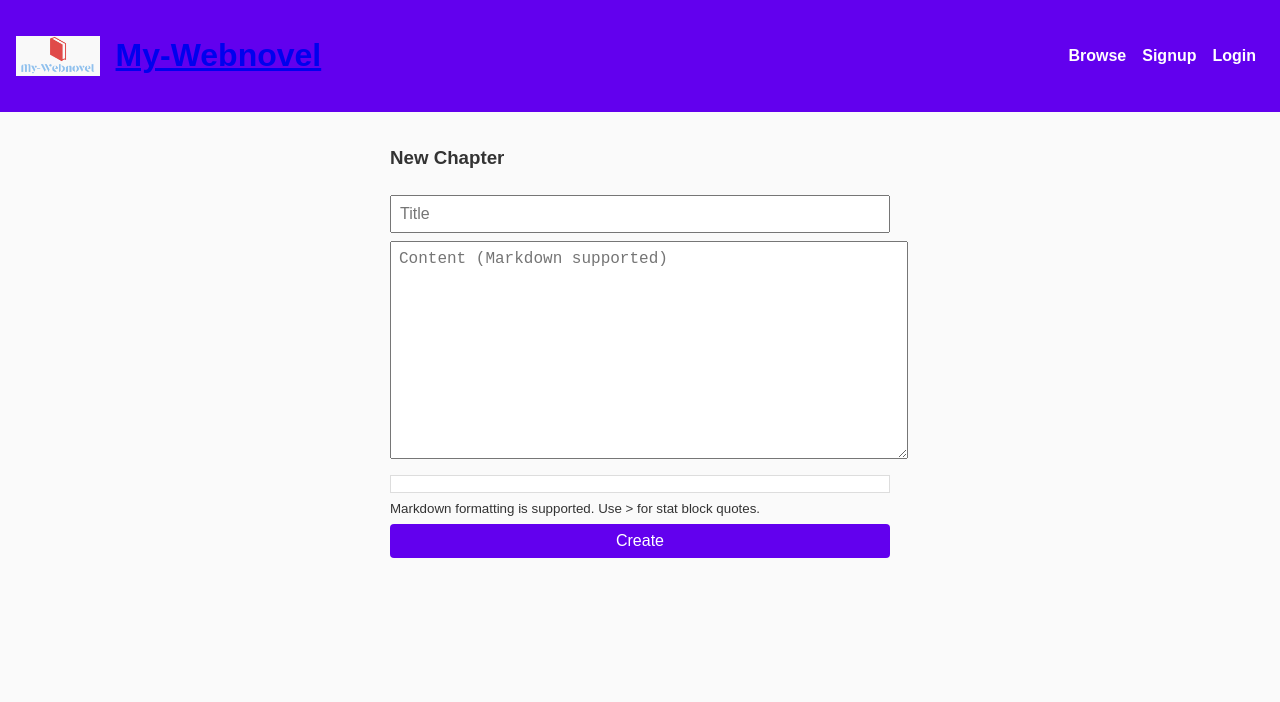
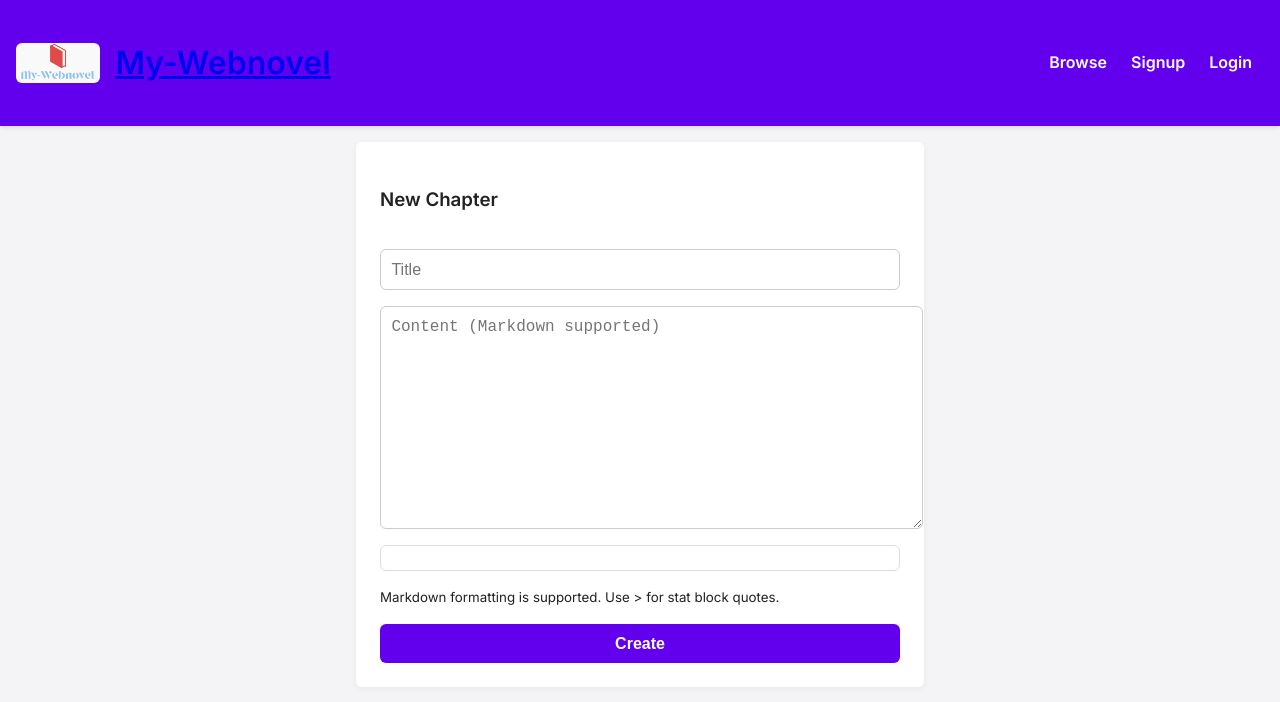
Before and after one commit to onedollarbanana/my-webnovel, a React app in the folder client/: page /fiction/1/new-chapter in a window 1280 px wide. Shown: the top 702 px of the page. Built offline with nearby package versions, Linux system fonts and the light colour scheme.

Commit message:
Improve UI styling for modern look

```diff
--- a/client/index.html
+++ b/client/index.html
@@ -3,6 +3,12 @@
   <head>
     <meta charset="UTF-8" />
     <meta name="viewport" content="width=device-width, initial-scale=1" />
+    <link rel="preconnect" href="https://fonts.googleapis.com" />
+    <link rel="preconnect" href="https://fonts.gstatic.com" crossorigin />
+    <link
+      href="https://fonts.googleapis.com/css2?family=Inter:wght@400;600&display=swap"
+      rel="stylesheet"
+    />
     <title>My-Webnovel</title>
   </head>
   <body>
--- a/client/src/style.css
+++ b/client/src/style.css
@@ -1,46 +1,68 @@
 /* Global styles */
+:root {
+  --primary-color: #6200ee;
+  --secondary-color: #03dac6;
+  --background-color: #f4f4f6;
+  --text-color: #222;
+  --border-radius: 6px;
+}
+
 body {
   margin: 0;
-  font-family: Arial, Helvetica, sans-serif;
-  background-color: #fafafa;
-  color: #333;
+  font-family: 'Inter', Arial, Helvetica, sans-serif;
+  background-color: var(--background-color);
+  color: var(--text-color);
+  line-height: 1.6;
 }
 
 header {
-  background-color: #6200ee;
+  background-color: var(--primary-color);
   color: #fff;
   padding: 1rem;
   display: flex;
   align-items: center;
   justify-content: space-between;
   flex-wrap: wrap;
+  box-shadow: 0 2px 4px rgba(0, 0, 0, 0.1);
 }
 
 header img {
   height: 40px;
   margin-right: 1rem;
+  border-radius: var(--border-radius);
 }
 
 header nav a {
   color: #fff;
-  margin: 0 0.5rem;
+  margin: 0 0.75rem;
   text-decoration: none;
-  font-weight: bold;
+  font-weight: 600;
+  transition: opacity 0.2s;
+}
+
+header nav a:hover {
+  opacity: 0.8;
 }
 
 main {
-  max-width: 960px;
+  max-width: 1100px;
   margin: 0 auto;
   padding: 1rem;
 }
 
 .card {
   border: 1px solid #ddd;
-  border-radius: 4px;
+  border-radius: var(--border-radius);
   padding: 1rem;
   margin: 0.5rem;
   background: #fff;
-  flex: 1 0 200px;
+  flex: 1 0 220px;
+  box-shadow: 0 2px 4px rgba(0, 0, 0, 0.05);
+  transition: transform 0.2s;
+}
+
+.card:hover {
+  transform: translateY(-2px);
 }
 
 .card img {
@@ -54,21 +76,26 @@ main {
   display: flex;
   flex-wrap: wrap;
   justify-content: space-around;
+  gap: 1rem;
 }
 
 form {
   display: flex;
   flex-direction: column;
-  gap: 0.5rem;
-  margin-bottom: 1rem;
+  gap: 1rem;
+  margin-bottom: 1.5rem;
+  background: #fff;
+  padding: 1.5rem;
+  border-radius: var(--border-radius);
+  box-shadow: 0 2px 6px rgba(0, 0, 0, 0.05);
 }
 
 .auth-form,
 .dashboard-form,
 .chapter-form,
 .comment-form {
-  max-width: 500px;
-  margin: 0 auto 1rem;
+  max-width: 520px;
+  margin: 0 auto 1.5rem;
 }
 
 .chapter-list {
@@ -89,10 +116,15 @@ form {
 .chapter-nav a,
 .chapter-nav span {
   padding: 0.5rem 1rem;
-  border-radius: 4px;
-  background: #6200ee;
+  border-radius: var(--border-radius);
+  background: var(--primary-color);
   color: #fff;
   text-decoration: none;
+  transition: background-color 0.2s;
+}
+
+.chapter-nav a:hover {
+  background: #5300d6;
 }
 
 .chapter-nav .disabled {
@@ -103,26 +135,34 @@ form {
 .chapter-meta {
   border: 1px solid #ddd;
   background: #f9f9f9;
-  padding: 0.5rem;
+  padding: 0.75rem 1rem;
   margin-bottom: 1rem;
   font-size: 0.9rem;
+  border-radius: var(--border-radius);
 }
 
-input, textarea, select, button {
-  padding: 0.5rem;
+input,
+textarea,
+select,
+button {
+  padding: 0.65rem;
   font-size: 1rem;
+  border: 1px solid #ccc;
+  border-radius: var(--border-radius);
 }
 
 button {
-  background-color: #6200ee;
+  background-color: var(--primary-color);
   color: #fff;
   border: none;
   cursor: pointer;
-  border-radius: 4px;
+  border-radius: var(--border-radius);
+  font-weight: 600;
+  transition: background-color 0.2s, opacity 0.2s;
 }
 
 button:hover {
-  opacity: 0.9;
+  background-color: #5300d6;
 }
 
 .markdown-editor {
@@ -134,26 +174,29 @@ button:hover {
 .markdown-editor textarea {
   min-height: 200px;
   width: 100%;
+  border-radius: var(--border-radius);
 }
 
 .markdown-preview {
   border: 1px solid #ddd;
-  padding: 0.5rem;
+  padding: 0.75rem;
   background: #fff;
+  border-radius: var(--border-radius);
 }
 
 .markdown-content blockquote {
   background: #e8f0ff;
   border-left: 4px solid #1e88e5;
   margin: 1rem 0;
-  padding: 0.5rem;
+  padding: 0.5rem 1rem;
+  border-radius: var(--border-radius);
 }
 
 .markdown-content pre {
   background: #f5f5f5;
   padding: 0.5rem;
   overflow-x: auto;
-  border-radius: 4px;
+  border-radius: var(--border-radius);
 }
 
 @media (max-width: 600px) {
```
